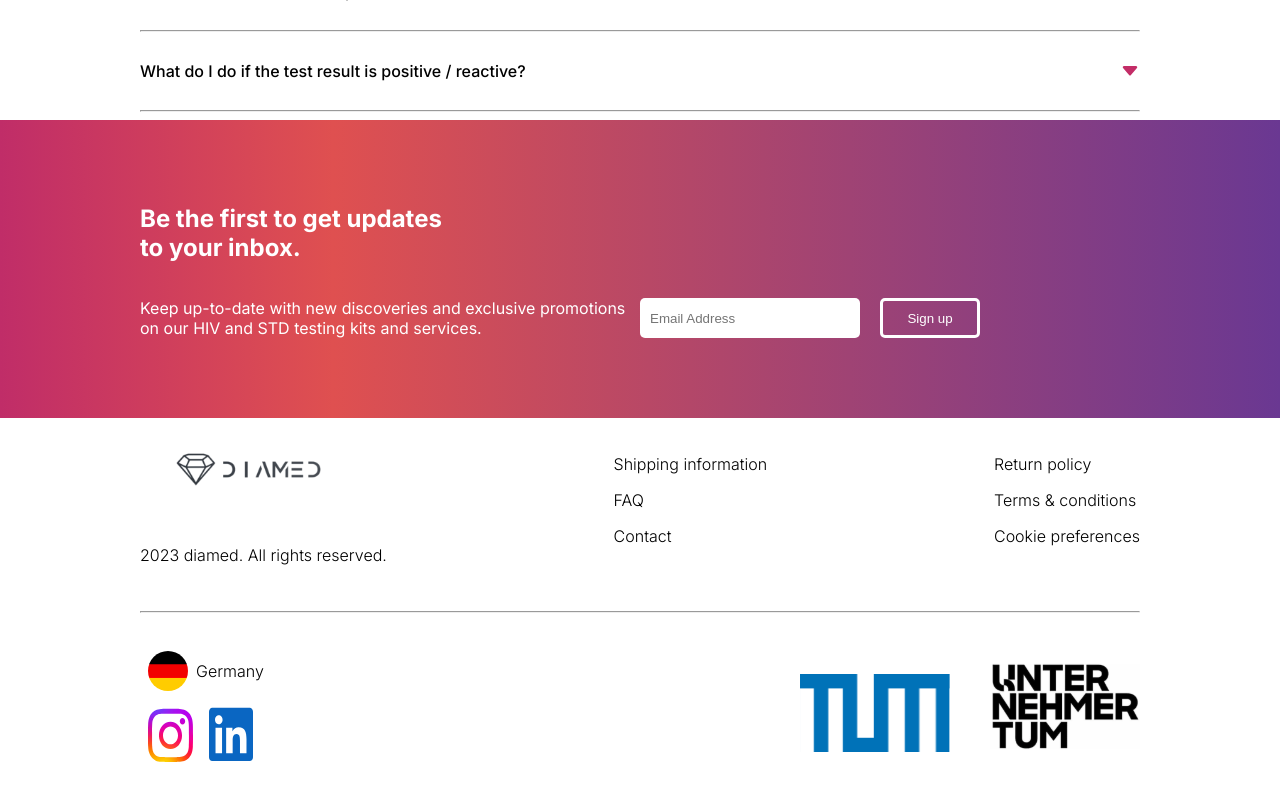
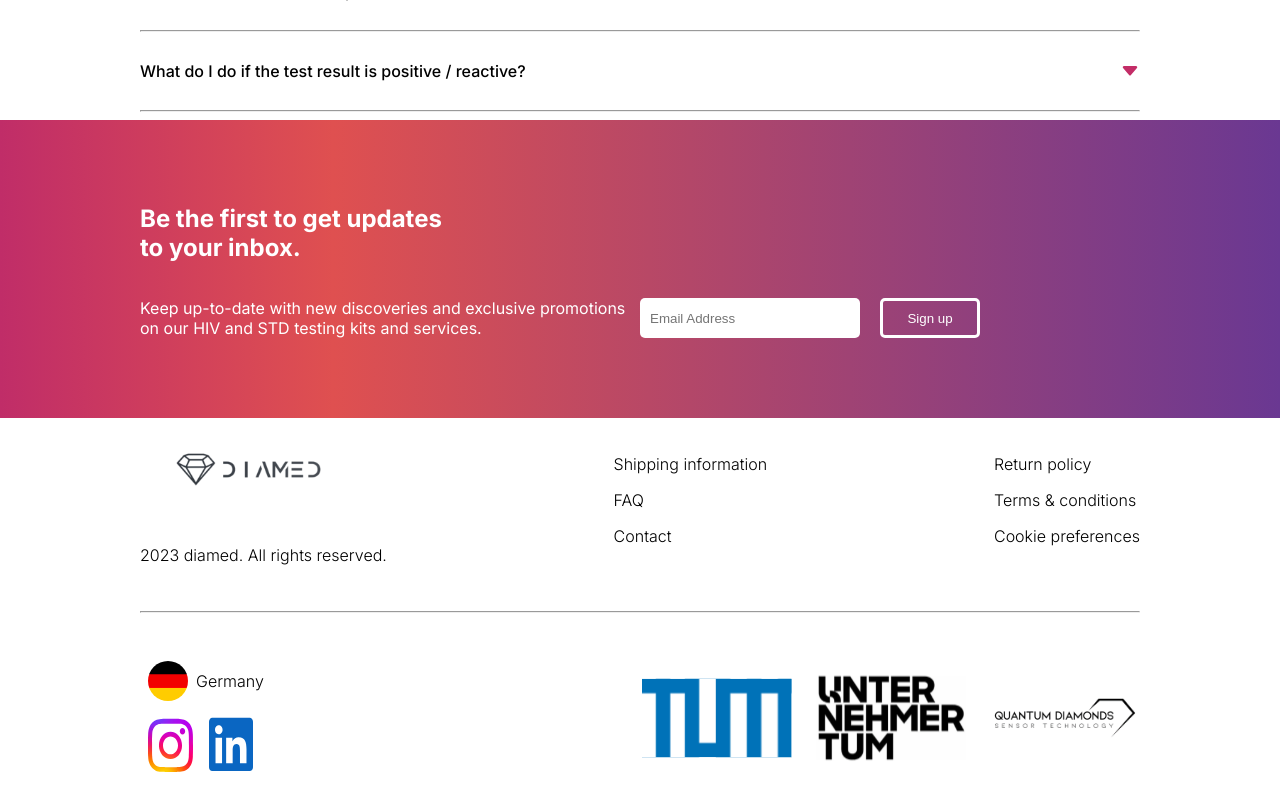
Before and after one commit to nilsrehtanz/diamed, a Next.js app: page / in a window 1280 px wide. Shown: the part 4462-5255 px from the top of the page. Built offline with nearby package versions, Linux system fonts and the light colour scheme.

Commit message:
added quantum diamonds logo

```diff
--- a/components/layout/Footer.module.css
+++ b/components/layout/Footer.module.css
@@ -33,8 +33,10 @@
   padding: 8px;
 }
 
-.unternehmerLogo {
-  padding-left: 40px;
+.partners {
+  display: flex;
+  justify-content: center;
+  gap: 1.5rem;
 }
 
 @media (max-width: 700px) {
@@ -49,4 +51,8 @@
     align-items: center;
     gap: 1rem;
   }
+
+  .partners {
+    flex-direction: column;
+  }
 }
--- a/components/layout/Footer.tsx
+++ b/components/layout/Footer.tsx
@@ -50,7 +50,10 @@ function Footer() {
           <img
             src="UNTERNEHMERTUMLogo.svg"
             alt="UnternehmerTUM"
-            className={classes.unternehmerLogo}
+          ></img>
+          <img
+            src="quantum_diamonds_logo.png"
+            alt="Quantum diamonds"
           ></img>
         </div>
       </div>
```
Also changed, not shown: public/quantum_diamonds_logo.png (added).
